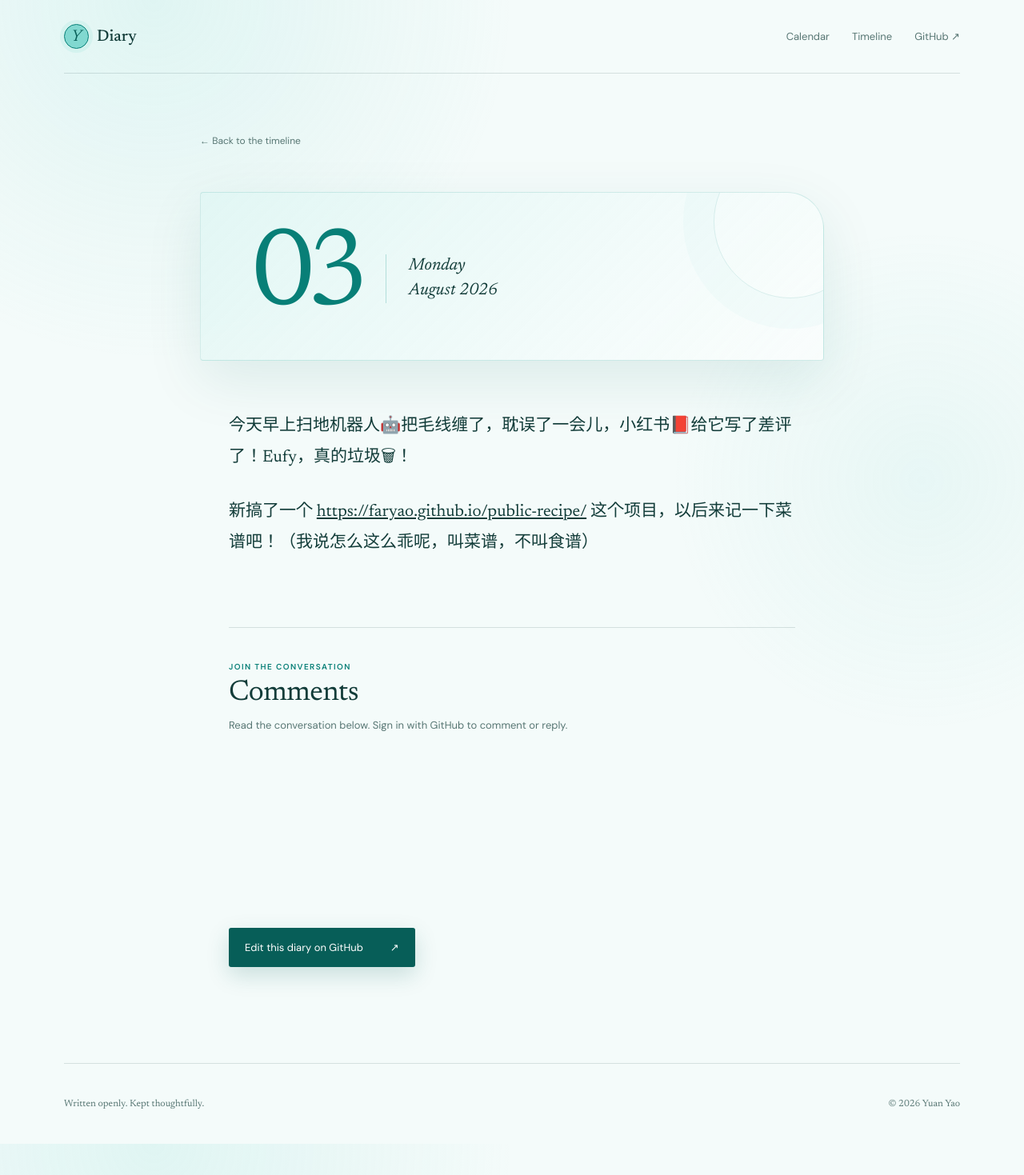
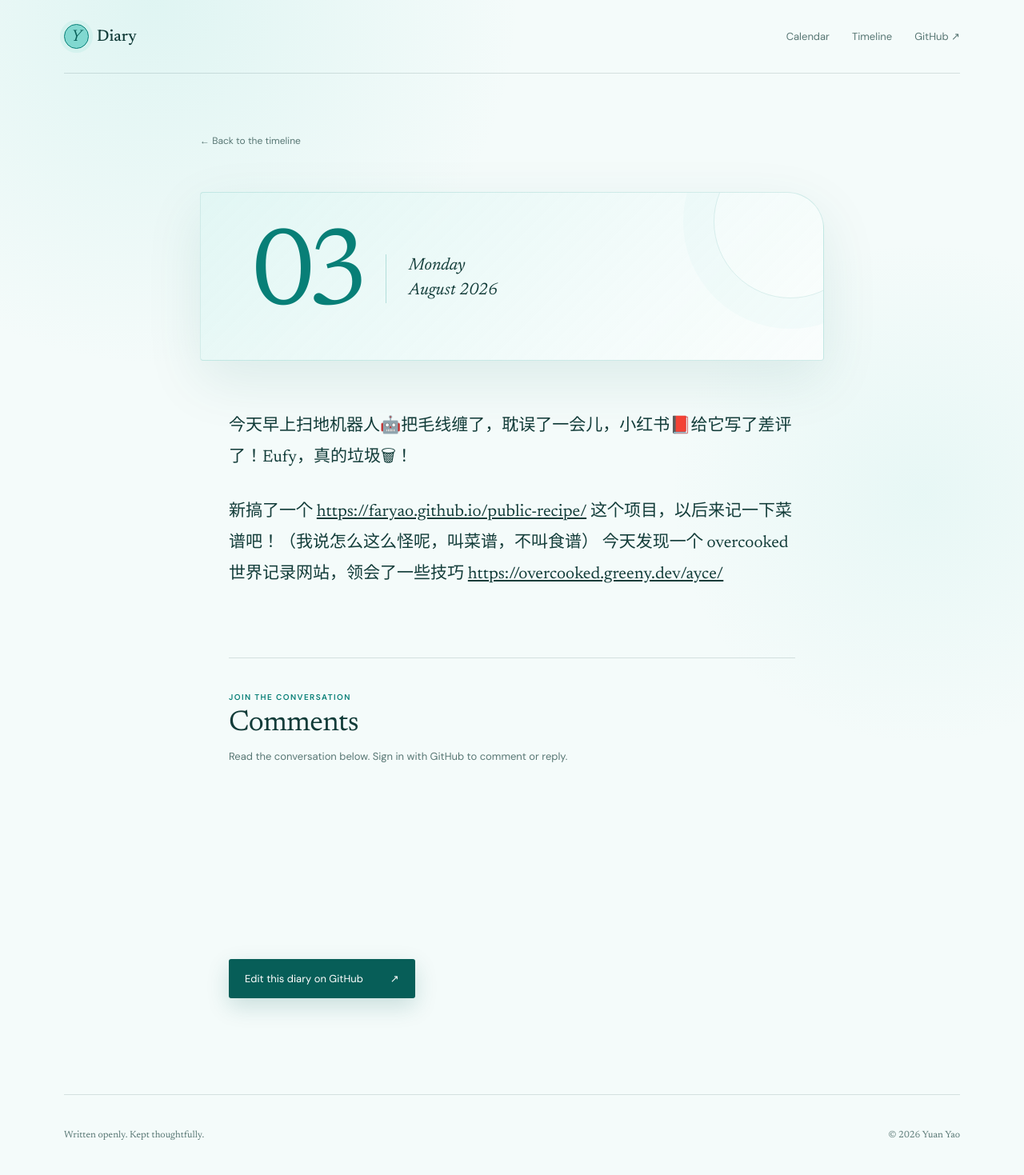
Before and after one commit to faryao/public-diary, a Jekyll site: the page built from _posts/2026-08-03-diary.md, in a window 1280 px wide. Shown: the whole page at 80% size. Built offline with Jekyll 4.4.1, drawn with Linux system fonts in a browser that asks for light colours; comment, search, counter and statistics services are not loaded.

Commit message:
Revise diary entry and add overcooked tips link
Updated text in diary entry for clarity and added a new link.

```diff
--- a/_posts/2026-08-03-diary.md
+++ b/_posts/2026-08-03-diary.md
@@ -5,4 +5,5 @@ date: 2026-08-03
 
 今天早上扫地机器人🤖把毛线缠了，耽误了一会儿，小红书📕给它写了差评了！Eufy，真的垃圾🗑！
 
-新搞了一个 https://faryao.github.io/public-recipe/ 这个项目，以后来记一下菜谱吧！（我说怎么这么乖呢，叫菜谱，不叫食谱）
+新搞了一个 https://faryao.github.io/public-recipe/ 这个项目，以后来记一下菜谱吧！（我说怎么这么怪呢，叫菜谱，不叫食谱）
+今天发现一个 overcooked 世界记录网站，领会了一些技巧 https://overcooked.greeny.dev/ayce/
```
